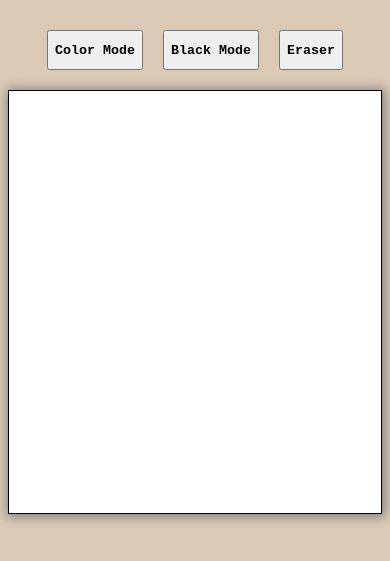
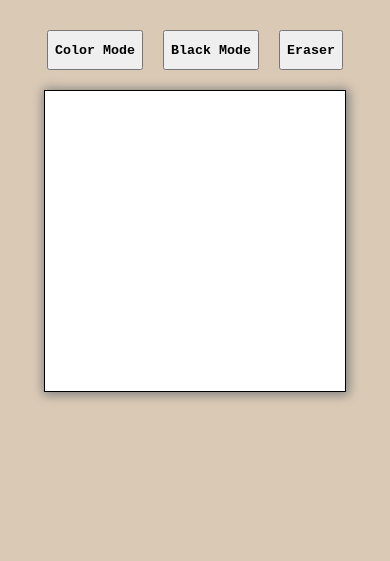
Before and after one commit to DreamVenerable/odin-etch-sketch, a plain HTML site: page index.html in a window 390 px wide. Shown: the part 159-720 px from the top of the page. Drawn offline with Linux system fonts and the light colour scheme.

Commit message:
added support for smaller screens

```diff
--- a/style.css
+++ b/style.css
@@ -42,8 +42,8 @@ button{
     justify-content: flex-start;
     align-content: stretch;
     border: 0.1px solid black;
-    width: 50vmax;
-    height: 50vmax;
+    width: 500px;
+    height: 500px;
     box-shadow: 1px 1px 10px 2px grey;
     background: white;
 }
@@ -54,3 +54,13 @@ button{
     width: 6.25%;
     height: 6.25%;
 }
+
+
+
+@media (max-width: 650px) {
+
+    .canvas {
+      width: 300px;
+      height: 300px;
+    }
+}
```
Also changed, not shown: main.js (line endings or trailing spaces).
